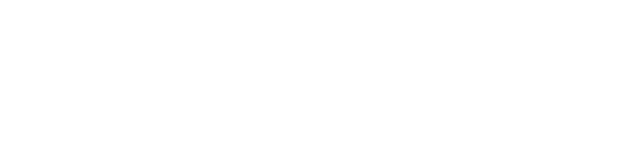
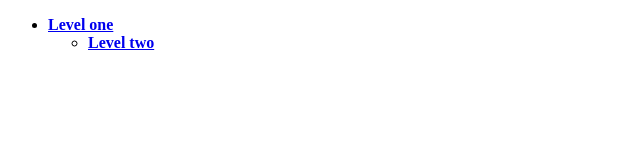
Before and after one commit to RomanKolobanov/item-accordion, a plain HTML site: page index.html in a window 1280 px wide. Shown: the whole page, without its empty margins (0-640 px from the left). Drawn offline with Linux system fonts and the light colour scheme.

Commit message:
global init

```diff
--- a/index.html
+++ b/index.html
@@ -5,6 +5,21 @@
 	<title>Accordion | laravriam</title>
 </head>
 <body>
-
+	<div class="content">
+		<div class="inner">
+			<ul class="page-list">
+				<li class="page_item">
+					<strong>
+						<a href="#">Level one</a>
+						<ul class="children">
+							<li class="page_item">
+								<a href="#">Level two</a>
+							</li>
+						</ul>
+					</strong>
+				</li>
+			</ul>
+		</div>
+	</div>
 </body>
 </html>
```
